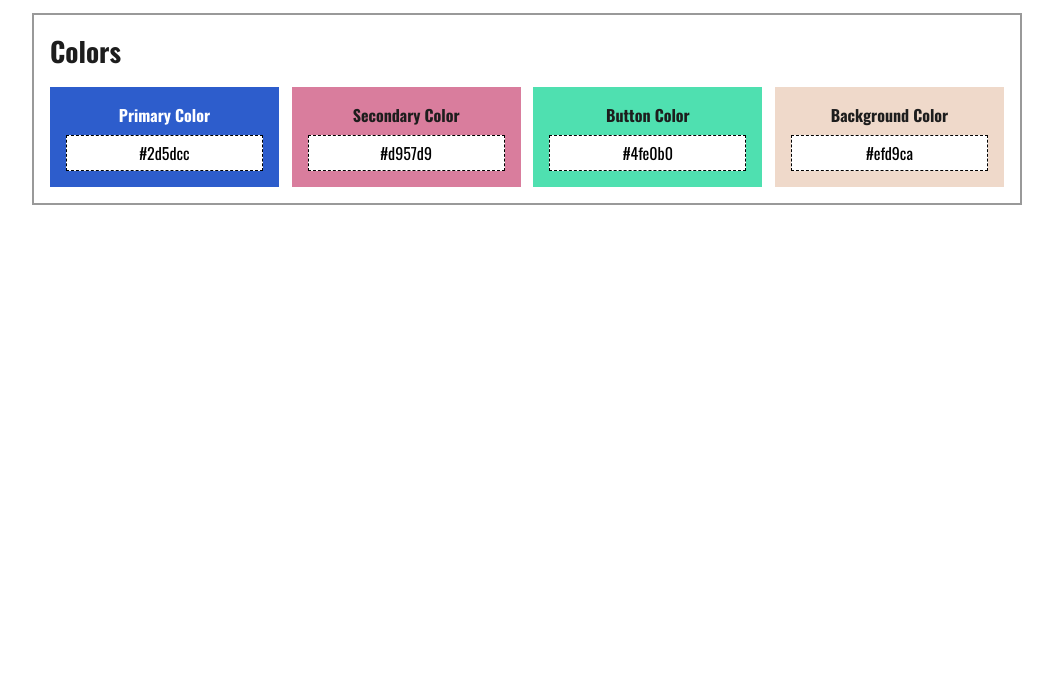
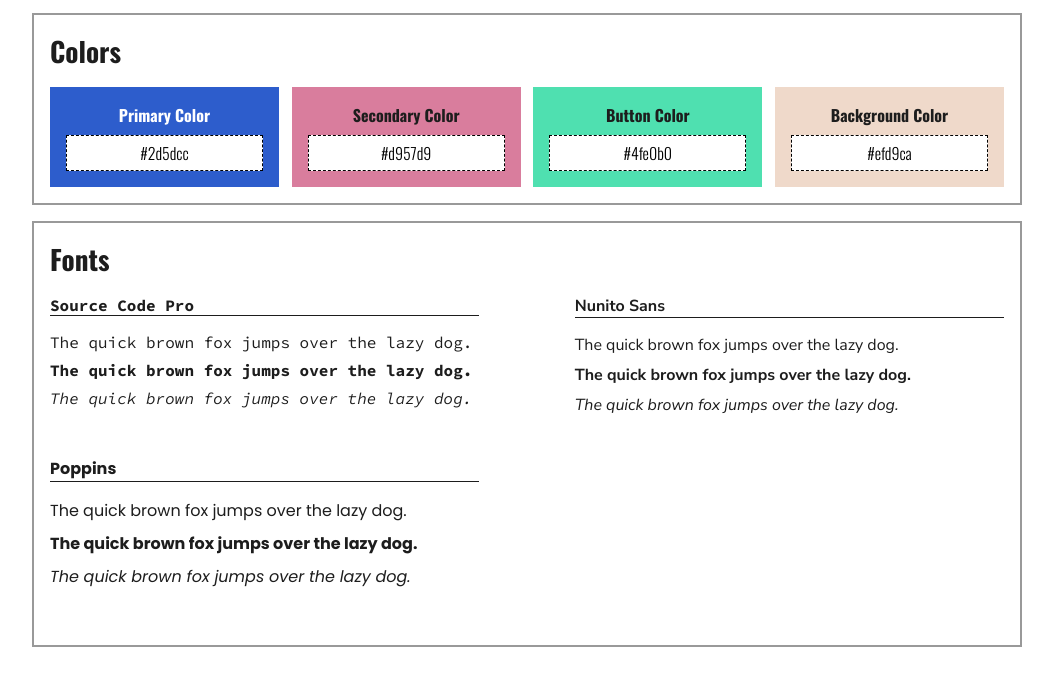
Before and after one commit to rssatnam/website-design-system, a plain HTML site: page index.html in a window 1280 px wide. Shown: the part 79-764 px from the top of the page, without its empty margins (113-1166 px from the left). Drawn offline with nearby package versions, Linux system fonts and the light colour scheme.

Commit message:
Fonts section markup and styling

```diff
--- a/index.html
+++ b/index.html
@@ -7,7 +7,7 @@
     <title>Basic Style Guide</title>
     <link rel="preconnect" href="https://fonts.gstatic.com" />
     <link
-      href="https://fonts.googleapis.com/css2?family=Oswald:wght@400;700&display=swap"
+      href="https://fonts.googleapis.com/css2?family=Oswald:wght@300;400;700&display=swap"
       rel="stylesheet"
     />
 
@@ -37,6 +37,32 @@
           </div>
         </div>
       </section>
+
+      <section>
+        <h2>Fonts</h2>
+        <div class="font-container">
+          <div class="font-box source-code">
+            <h4>Source Code Pro</h4>
+            <p class="normal">The quick brown fox jumps over the lazy dog.</p>
+            <p class="bold">The quick brown fox jumps over the lazy dog.</p>
+            <p class="italic">The quick brown fox jumps over the lazy dog.</p>
+          </div>
+
+          <div class="font-box nunito-sans">
+            <h4>Nunito Sans</h4>
+            <p class="normal">The quick brown fox jumps over the lazy dog.</p>
+            <p class="bold">The quick brown fox jumps over the lazy dog.</p>
+            <p class="italic">The quick brown fox jumps over the lazy dog.</p>
+          </div>
+
+          <div class="font-box poppins">
+            <h4>Poppins</h4>
+            <p class="normal">The quick brown fox jumps over the lazy dog.</p>
+            <p class="bold">The quick brown fox jumps over the lazy dog.</p>
+            <p class="italic">The quick brown fox jumps over the lazy dog.</p>
+          </div>
+        </div>
+      </section>
     </main>
   </body>
 </html>
--- a/styles.css
+++ b/styles.css
@@ -1,3 +1,5 @@
+@import url("https://fonts.googleapis.com/css2?family=Nunito+Sans:ital,wght@0,400;0,700;1,400&family=Poppins:ital,wght@0,400;0,700;1,400&family=Source+Code+Pro:ital,wght@0,400;0,700;1,400&display=swap");
+
 * {
   box-sizing: border-box;
   margin: 0;
@@ -8,6 +10,10 @@ body {
   font-family: "Oswald", sans-serif;
   font-size: 16px;
   color: #1d1d1d;
+}
+
+p {
+  font-weight: 300;
 }
 
 main {
@@ -33,6 +39,7 @@ h4 {
 section {
   border: 2px solid #999;
   padding: 1rem;
+  margin-bottom: 1rem;
 }
 
 .primary-color {
@@ -52,9 +59,11 @@ section {
   background: #efd9ca;
 }
 
-.color-container {
+.color-container,
+.font-container {
   display: flex;
   justify-content: space-between;
+  flex-wrap: wrap;
 }
 
 .color-box {
@@ -69,3 +78,37 @@ section {
   color: black;
   padding: 5px;
 }
+
+.font-box {
+  margin-bottom: 2rem;
+  width: 45%;
+}
+
+.font-box h4 {
+  border-bottom: 1px solid;
+  margin-bottom: 1rem;
+}
+
+.font-box p {
+  margin-bottom: 0.5rem;
+}
+
+.font-box .bold {
+  font-weight: bold;
+}
+
+.font-box .italic {
+  font-style: italic;
+}
+
+.source-code {
+  font-family: "Source Code Pro", monospace;
+}
+
+.nunito-sans {
+  font-family: "Nunito Sans", sans-serif;
+}
+
+.poppins {
+  font-family: "Poppins", sans-serif;
+}
```
